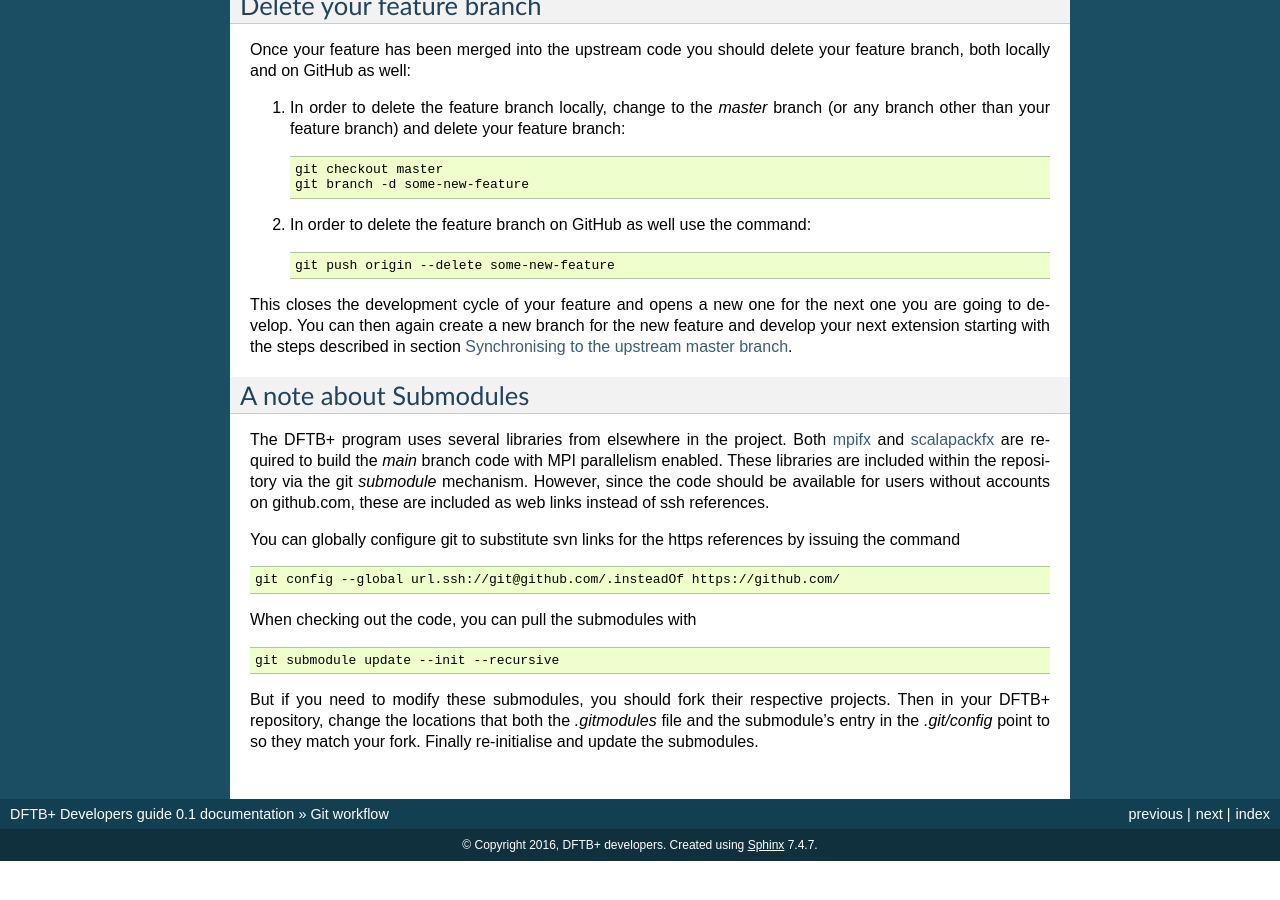
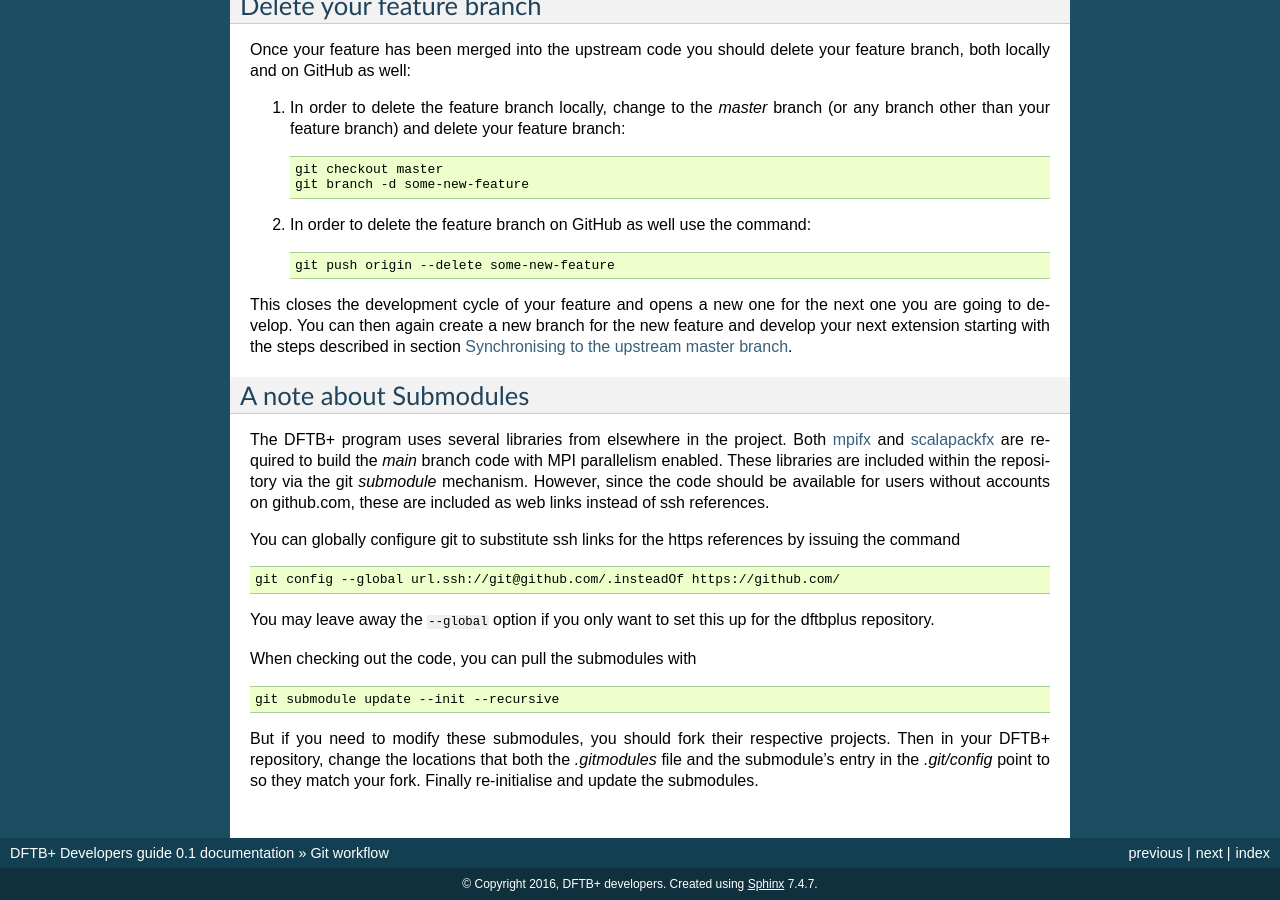
Before and after one commit to dftbplus/develguide, a Sphinx documentation site: the page built from docs/gitworkflow.rst, in a window 1280 px wide and 900 px high, scrolled down 4446 px. Built offline with Sphinx 7.4.7, drawn with Linux system fonts in a browser that asks for light colours; before the commit the page ends 5307 px from its top, so only the background shows below that.

Commit message:
Fix minor typo and add hint about global option

```diff
--- a/docs/gitworkflow.rst
+++ b/docs/gitworkflow.rst
@@ -311,10 +311,13 @@ the repository via the git `submodule` mechanism. However, since the code should
 be available for users without accounts on github.com, these are included as web
 links instead of ssh references.
 
-You can globally configure git to substitute svn links for the https references
+You can globally configure git to substitute ssh links for the https references
 by issuing the command ::
 
   git config --global url.ssh://git@github.com/.insteadOf https://github.com/
+
+You may leave away the ``--global`` option if you only want to set this up for
+the dftbplus repository.
 
 When checking out the code, you can pull the submodules with ::
 
```
